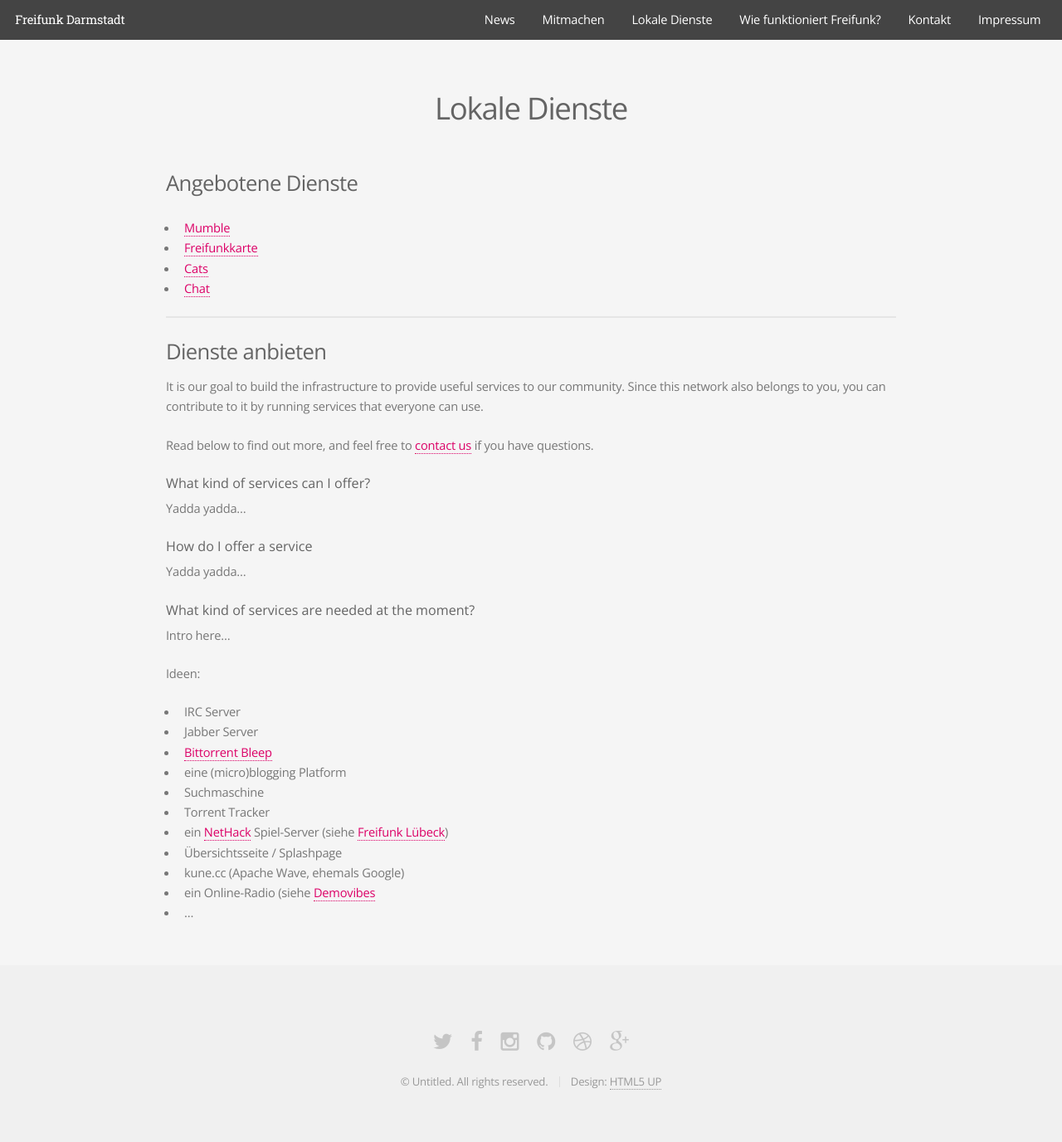
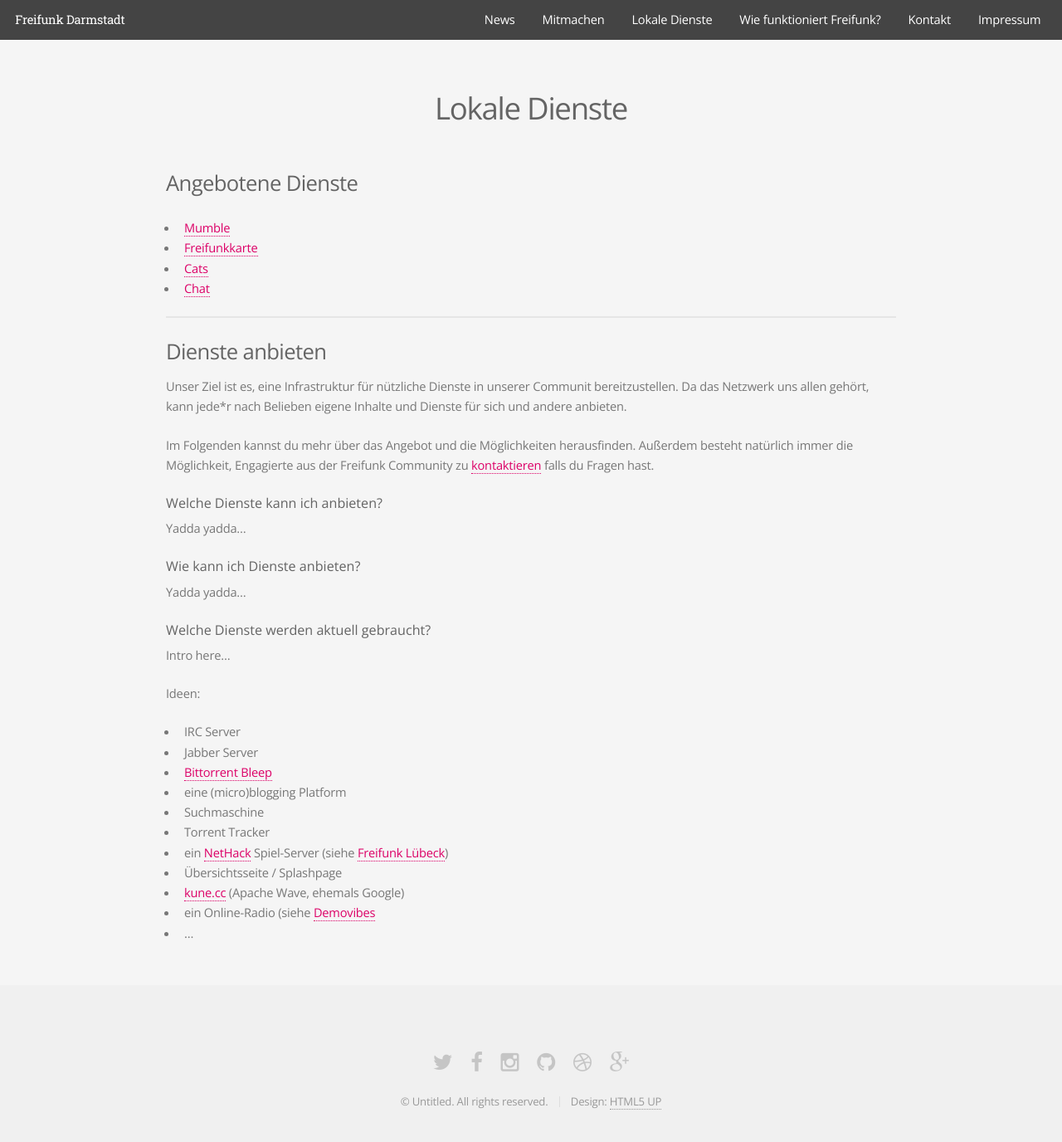
Before and after one commit to mdrenger/darmstadt.freifunk.net, a Jekyll site: the page built from pages/lokale-dienste.md, in a window 1280 px wide and 1400 px high. Shown: the top 1376 px of the window at 83% size. Built offline with Jekyll 4.4.1, drawn with Linux system fonts in a browser that asks for light colours.

Commit message:
added some translations

```diff
--- a/pages/lokale-dienste.md
+++ b/pages/lokale-dienste.md
@@ -21,20 +21,20 @@ sub_weight: 1
 
 ### Dienste anbieten
 
-It is our goal to build the infrastructure to provide useful services to our community. Since this network also belongs to you, you can contribute to it by running services that everyone can use.
+Unser Ziel ist es, eine Infrastruktur für nützliche Dienste in unserer Communit bereitzustellen. Da das Netzwerk uns allen gehört, kann jede*r nach Belieben eigene Inhalte und Dienste für sich und andere anbieten.
 
-Read below to find out more, and feel free to [contact us](/kontakt/) if you have questions.
+Im Folgenden kannst du mehr über das Angebot und die Möglichkeiten herausfinden. Außerdem besteht natürlich immer die Möglichkeit, Engagierte aus der Freifunk Community zu [kontaktieren](/kontakt) falls du Fragen hast.
 
-#### What kind of services can I offer?
+#### Welche Dienste kann ich anbieten?
 
 Yadda yadda...
 
-#### How do I offer a service
+#### Wie kann ich Dienste anbieten?
 
 
 Yadda yadda...
 
-#### What kind of services are needed at the moment?
+#### Welche Dienste werden aktuell gebraucht?
 
 Intro here...
 
@@ -48,6 +48,6 @@ Ideen:
 * Torrent Tracker
 * ein [NetHack](http://www.nethack.org/common/index.html) Spiel-Server (siehe [Freifunk Lübeck](http://luebeck.freifunk.net/wiki/NetHack))
 * Übersichtsseite / Splashpage
-* kune.cc (Apache Wave, ehemals Google)
+* [kune.cc](kune.cc) (Apache Wave, ehemals Google)
 * ein Online-Radio (siehe [Demovibes](https://gitorious.org/demovibes)
 * ...
```
